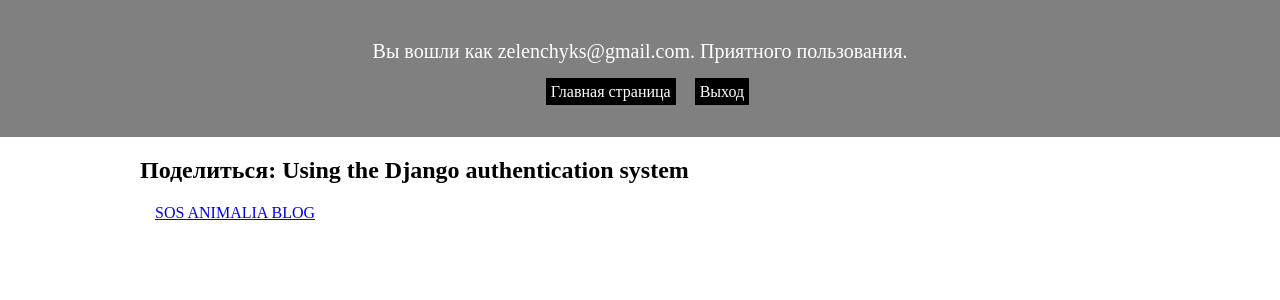
After one commit to zelenchuk/blueblog, a Django app: page /blog/post/4/share/ in a window 1280 px wide. The commit adds this page. Shown: the top 300 px of the page. Run offline with Django 4.2, Linux system fonts and the light colour scheme; a user stored in the database is signed in; data comes from the database, SQL or seed files in the repository; both versions use the stored data as it was after the commit; data that the repository does not hold is empty.

Commit message:
create post share system

```diff
--- a/blog/models.py
+++ b/blog/models.py
@@ -13,7 +13,6 @@ class BlogPost(models.Model):
     blog = models.ForeignKey(Blog, on_delete=models.CASCADE)
     title = models.CharField('Заголовок', max_length=500)
     body = models.TextField('Основной текст')
-
     is_published = models.BooleanField('Опубликован?', default=False)
-
     slug = models.SlugField(max_length=500, editable=False)
+    shared_to = models.ManyToManyField(Blog, related_name='shared_posts')
--- /dev/null
+++ b/blog/templates/share_blog_post.html
@@ -0,0 +1,23 @@
+{% extends "base.html" %}
+{% block content %}
+    {% if can_be_shared_with %}
+        <h2>Поделиться: {{ post.title }}</h2>
+        <ul>
+            {% for blog in can_be_shared_with %}
+                <li>
+                    <a href="{% url "share-post-with-blog" post_pk=post.pk blog_pk=blog.pk %}">{{ blog.title }}</a>
+                </li>
+            {% endfor %}
+        </ul>
+    {% endif %}
+    {% if is_shared_with %}
+        <h2>Прекратить делиться "{{ post.title }}":</h2>
+        <ul>
+            {% for blog in is_shared_with %}
+                <li>
+                    <a href="{% url "stop-sharing-post-with-blog" post_pk=post.pk blog_pk=blog.pk %}">{{ blog.title }}</a>
+                </li>
+            {% endfor %}
+        </ul>
+    {% endif %}
+{% endblock %}
--- a/blog/views.py
+++ b/blog/views.py
@@ -1,7 +1,9 @@
+from pyexpat import model
 from django.urls import reverse
+from django.urls import reverse_lazy
 from django.http.response import HttpResponseRedirect, HttpResponseNotFound
 from django.utils.text import slugify
-from django.views.generic import CreateView, TemplateView, UpdateView
+from django.views.generic import CreateView, TemplateView, UpdateView, View, DetailView, DeleteView
 from django.http.response import HttpResponseForbidden
 
 from django.contrib.auth.decorators import login_required
@@ -25,6 +27,7 @@ class HomeView(TemplateView):
                 blog = Blog.objects.get(owner=self.request.user)
                 context['blog'] = blog
                 context['posts'] = BlogPost.objects.filter(blog=blog)
+                context['shared_posts'] = blog.shared_posts.all()
         else:
             context['posts'] = BlogPost.objects.filter(is_published=True)
         return context
@@ -67,6 +70,10 @@ class UpdateBlogView(UpdateView):
     success_url = '/'
     model = Blog
 
+    def get_queryset(self):
+        queryset = super(UpdateBlogView, self).get_queryset()
+        return queryset.filter(owner=self.request.user)
+
     @method_decorator(login_required)
     def dispatch(self, request, *args, **kwargs):
         return super().dispatch(request, *args, **kwargs)
@@ -108,6 +115,10 @@ class UpdatePostView(UpdateView):
     success_url = '/'
     model = BlogPost
 
+    def get_queryset(self):
+        queryset = super(UpdatePostView, self).get_queryset()
+        return queryset.filter(blog__owner=self.request.user)
+
     @method_decorator(login_required)
     def dispatch(self, request, *args, **kwargs):
         return super().dispatch(request, *args, **kwargs)
@@ -117,3 +128,70 @@ class UpdatePostView(UpdateView):
         context['form_title'] = 'Редактировать пост'
         context['button_name'] = 'Обновить пост'
         return context
+
+
+class PostDetailView(DetailView):
+    model = BlogPost
+    template_name = 'post_detail.html'
+
+
+class ShareBlogPostView(TemplateView):
+    template_name = 'share_blog_post.html'
+
+    @method_decorator(login_required)
+    def dispatch(self, request, *args, **kwargs):
+        return super(ShareBlogPostView, self).dispatch(request, *args, **kwargs)
+
+    def get_context_data(self, pk, **kwargs):
+        blog_post = BlogPost.objects.get(pk=pk)
+        currently_shared_with = blog_post.shared_to.all()
+        currently_shared_with_ids = map(lambda x: x.pk, currently_shared_with)
+        exclude_from_can_share_list = [
+            blog_post.blog.pk] + list(currently_shared_with_ids)
+
+        can_be_shared_with = Blog.objects.exclude(
+            pk__in=exclude_from_can_share_list)
+
+        return {
+            'post': blog_post,
+            'is_shared_with': currently_shared_with,
+            'can_be_shared_with': can_be_shared_with
+        }
+
+
+class SharePostWithBlog(View):
+    @method_decorator(login_required)
+    def dispatch(self, request, *args, **kwargs):
+        return super(SharePostWithBlog, self).dispatch(request, *args, **kwargs)
+
+    def get(self, request, post_pk, blog_pk):
+        blog_post = BlogPost.objects.get(pk=post_pk)
+        if blog_post.blog.owner != request.user:
+            return HttpResponseForbidden('You can only share posts that you created')
+
+        blog = Blog.objects.get(pk=blog_pk)
+        blog_post.shared_to.add(blog)
+
+        return HttpResponseRedirect(reverse('home'))
+
+
+class StopSharingPostWithBlog(View):
+    @method_decorator(login_required)
+    def dispatch(self, request, *args, **kwargs):
+        return super(StopSharingPostWithBlog, self).dispatch(request, *args, **kwargs)
+
+    def get(self, request, post_pk, blog_pk):
+        blog_post = BlogPost.objects.get(pk=post_pk)
+        if blog_post.blog.owner != request.user:
+            return HttpResponseForbidden('You can only stop sharing posts that you created')
+
+        blog = Blog.objects.get(pk=blog_pk)
+        blog_post.shared_to.remove(blog)
+
+        return HttpResponseRedirect(reverse('home'))
+
+
+class PostDeleteView(DeleteView):
+    model = BlogPost
+    success_url = reverse_lazy('home')
+    template_name = 'confirm_delete.html'
--- a/blueblog/urls.py
+++ b/blueblog/urls.py
@@ -12,7 +12,8 @@ from django.urls import path
 from accounts.views import UserRegistrationView
 from django.contrib.auth import views as auth_views
 
-from blog.views import NewBlogView, HomeView, UpdateBlogView, NewPostView, UpdatePostView
+from blog.views import NewBlogView, HomeView, UpdateBlogView, NewPostView, UpdatePostView, ShareBlogPostView, \
+    SharePostWithBlog, StopSharingPostWithBlog, PostDetailView, PostDeleteView
 
 
 # https://docs.djangoproject.com/en/4.0/topics/auth/default/
@@ -30,6 +31,16 @@ urlpatterns = [
 
     path('blog/new-post/', NewPostView.as_view(), name='new-post'),
     path('blog/<int:pk>/edit-post/', UpdatePostView.as_view(), name='edit-post'),
+    path('blog/post/<int:pk>/', PostDetailView.as_view(), name='post_details'),
+
+    path('blog/post/<int:pk>/share/', ShareBlogPostView.as_view(),
+         name='share-blog-post-with-blog'),
+    path('blog/post/<int:post_pk>/share/to/<int:blog_pk>/', SharePostWithBlog.as_view(),
+         name='share-post-with-blog'),
+    path('blog/post/<int:post_pk>/stop/share/to/<int:blog_pk>/', StopSharingPostWithBlog.as_view(),
+         name='stop-sharing-post-with-blog'),
+
+    path('blog/post/<int:pk>/delete/', PostDeleteView.as_view(), name='delete_post'),
 
 
 
--- a/templates/base.html
+++ b/templates/base.html
@@ -47,7 +47,7 @@
 
         </style>
         {% block header %}
-            <header>
+            <header style="overflow: hidden;">
                 {% if user.is_authenticated %}
                     <p>
                         Вы вошли как {{ user.username }}. Приятного пользования.
```
Also changed, not shown: blog/templates/confirm_delete.html (added, +13 -0 lines), blog/templates/home.html (+30 -11 lines), blog/templates/post_detail.html (added, +12 -0 lines), blog/migrations/0003_blogpost_shared_to.py (added), db.sqlite3, 1 other file.
